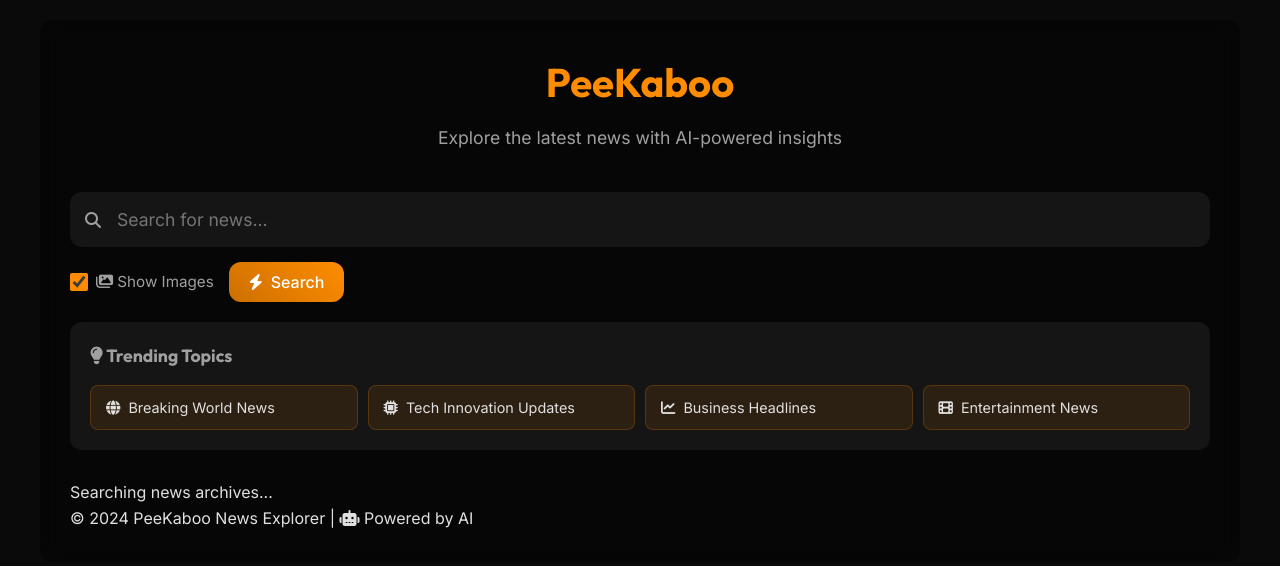
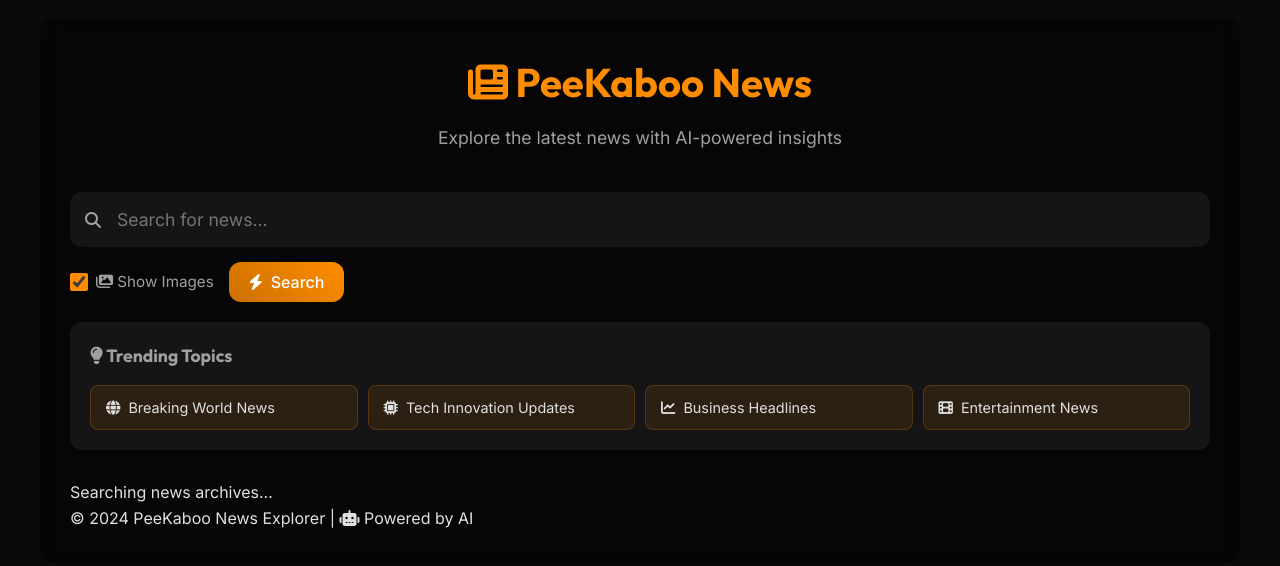
Before and after one commit to omsandippatil/PeeKaboo, a website: page index.html in a window 1280 px wide. Drawn offline with Linux system fonts and the light colour scheme.

Commit message:
Update index.html

```diff
--- a/index.html
+++ b/index.html
@@ -3,7 +3,7 @@
 <head>
     <meta charset="UTF-8">
     <meta name="viewport" content="width=device-width, initial-scale=1.0">
-    <title>PeeKaboo</title>
+    <title>PeeKaboo News Explorer</title>
     <link rel="stylesheet" href="style.css">
     <script src="Config/config.js"></script>
     <link rel="stylesheet" href="https://cdnjs.cloudflare.com/ajax/libs/font-awesome/6.4.0/css/all.min.css">
@@ -11,7 +11,7 @@
 <body>
     <div class="container">
         <header>
-            <h1>PeeKaboo</h1>
+            <h1><i class="fas fa-newspaper"></i> PeeKaboo News</h1>
             <p class="subtitle">Explore the latest news with AI-powered insights</p>
         </header>
 
```
